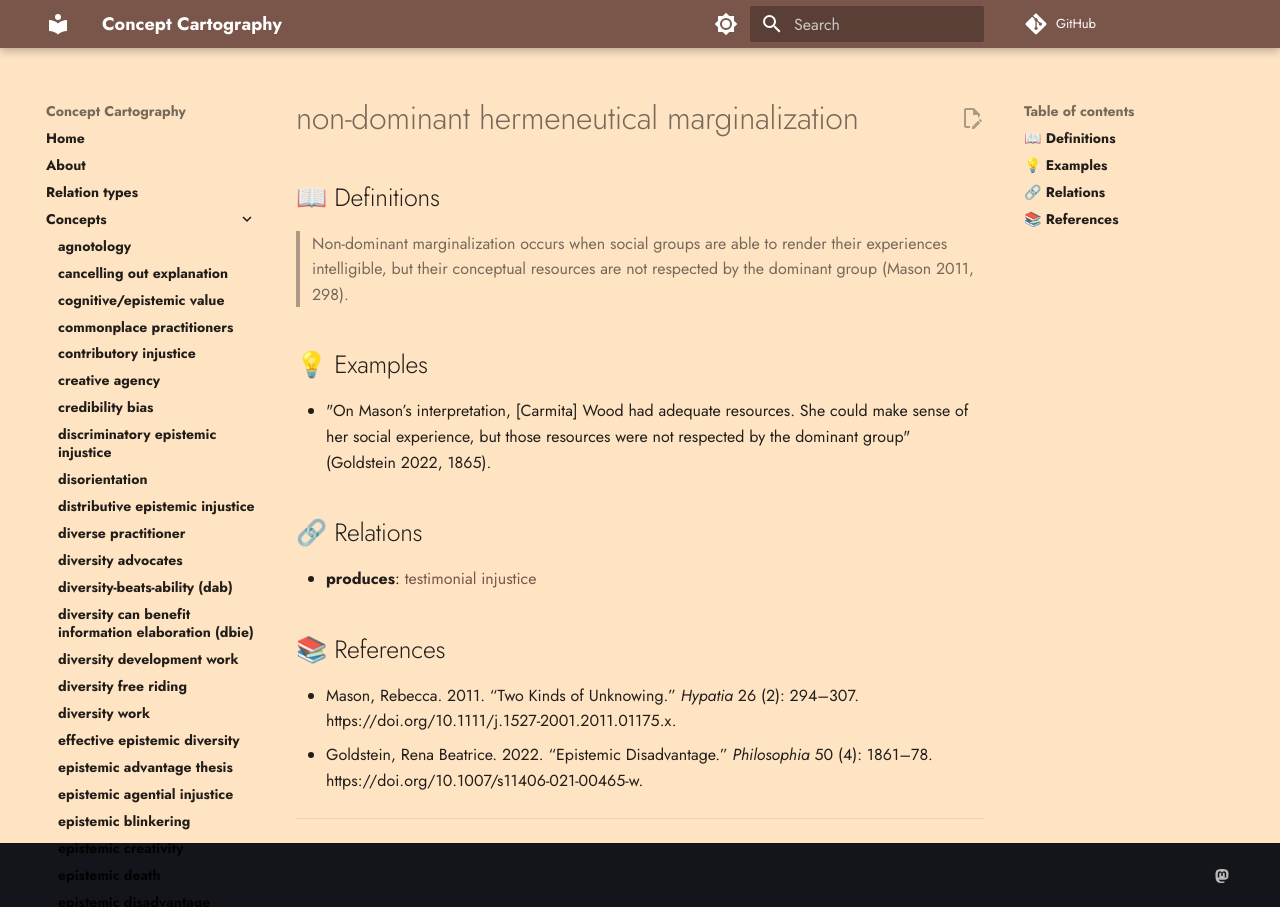
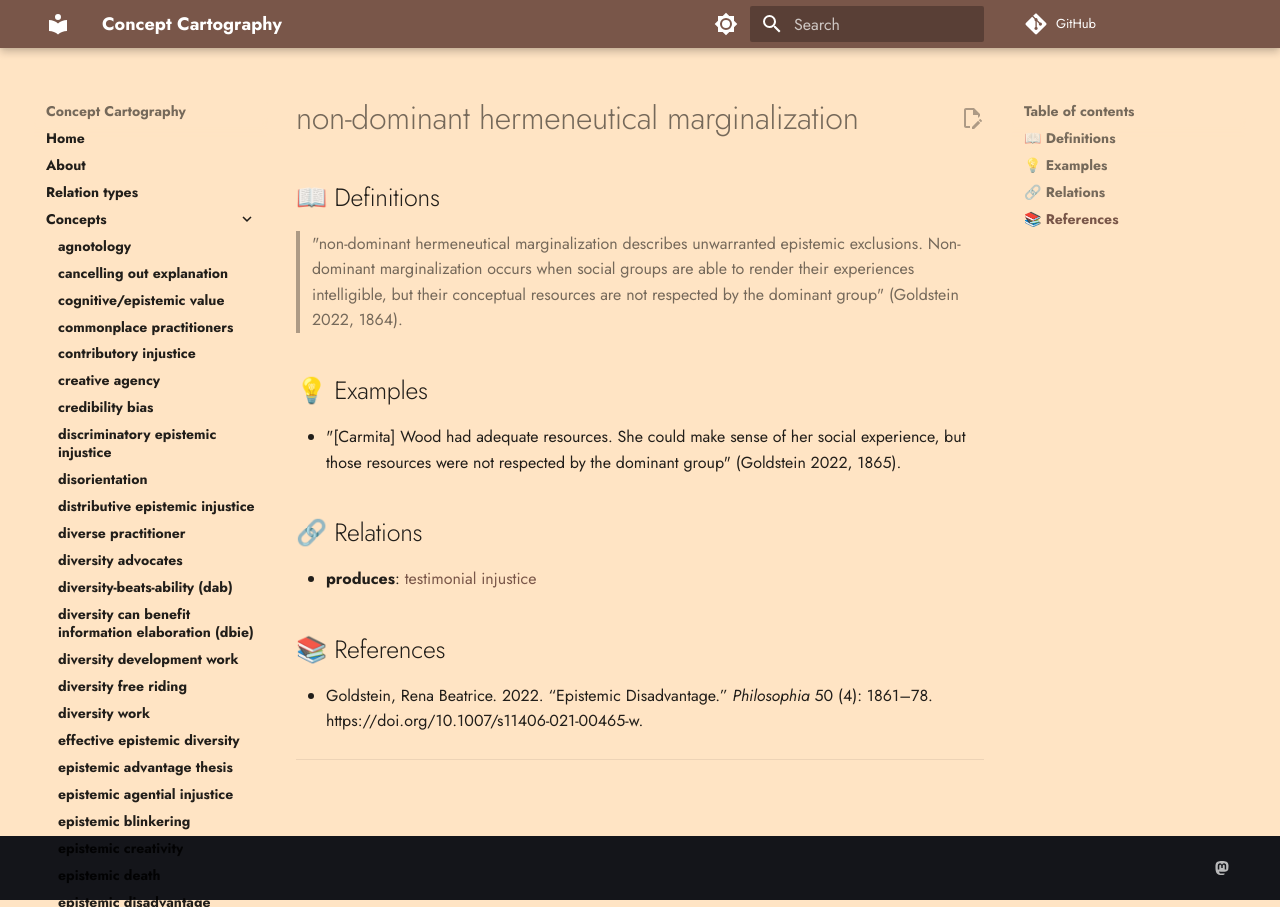
Before and after one commit to conceptcartography/conceptcartography, an MkDocs documentation site: the page built from docs/concepts/non-dominant-hermeneutical-marginalization.md, in a window 1280 px wide. Built offline with MkDocs 1.6.1 and Material for MkDocs 9.7.7, drawn with Linux system fonts in a browser that asks for light colours; comment, search, counter and statistics services are not loaded; the version menu is left out.

Commit message:
Update non-dominant-hermeneutical-marginalization.md
updated with quote from my article and removed reference to Mason

```diff
--- a/docs/concepts/non-dominant-hermeneutical-marginalization.md
+++ b/docs/concepts/non-dominant-hermeneutical-marginalization.md
@@ -2,11 +2,11 @@
 
 ## 📖 Definitions
 
-> Non-dominant marginalization occurs when social groups are able to render their experiences intelligible, but their conceptual resources are not respected by the dominant group (Mason 2011, 298).
+> "non-dominant hermeneutical marginalization describes unwarranted epistemic exclusions. Non-dominant marginalization occurs when social groups are able to render their experiences intelligible, but their conceptual resources are not respected by the dominant group" (Goldstein 2022, 1864).
 
 ## 💡 Examples
 
-- "On Mason’s interpretation, [Carmita] Wood had adequate resources. She could make sense of her social experience, but those resources were not respected by the dominant group" (Goldstein 2022, 1865).
+- "[Carmita] Wood had adequate resources. She could make sense of her social experience, but those resources were not respected by the dominant group" (Goldstein 2022, 1865).
 
 ## 🔗 Relations
 
@@ -14,7 +14,6 @@
 
 ## 📚 References
 
-- Mason, Rebecca. 2011. “Two Kinds of Unknowing.” _Hypatia_ 26 (2): 294–307. https://doi.org/10.1111/j.1527-2001.2011.01175.x.
 - Goldstein, Rena Beatrice. 2022. “Epistemic Disadvantage.” _Philosophia_ 50 (4): 1861–78. https://doi.org/10.1007/s11406-021-00465-w.
 
 ---
```
